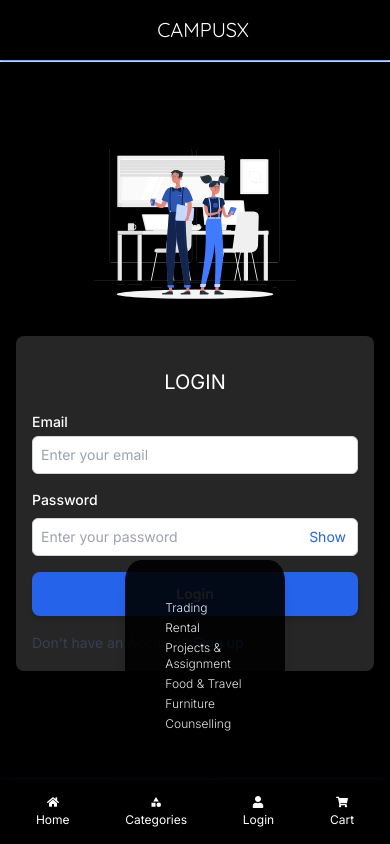
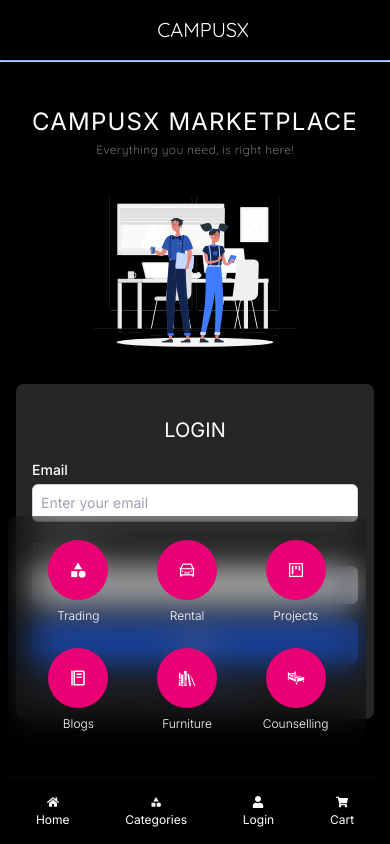
Before and after one commit to iQliPsE-22/campusx, a Next.js app: page /login in a window 390 px wide. Both pictures are taken after a click on the button "Categories". Shown: the top 844 px of the page. Built offline with nearby package versions, Linux system fonts and the light colour scheme.

Commit message:
Addded Item and Responsive Category menu

```diff
--- a/app/globals.css
+++ b/app/globals.css
@@ -109,7 +109,7 @@ input {
 }
 
 .fancy-border {
-  border-radius: 10% 10% 100% 0% / 10% 10% 34% 10% ;
+  border-radius: 10% 10% 19% 17% / 3% 4% 20% 19%  ;
 }
 @layer base {
   * {
--- a/app/login/page.js
+++ b/app/login/page.js
@@ -12,7 +12,10 @@ const Page = () => {
   return (
     <>
       <section className="bg-black h-full pt-8 p-4 pb-8 lg:p-8 min-h-dvh">
-        <Headline />
+      <Headline
+          heading={"CAMPUSX MARKETPLACE"}
+          text={"Everything you need, is right here!"}
+        />
         <div className="flex flex-col lg:flex-row items-center justify-start lg:justify-around">
           <div className="w-4/5 lg:w-1/2 flex justify-center p-2 lg:p-4 ">
             <Image
--- a/app/signup/page.js
+++ b/app/signup/page.js
@@ -12,7 +12,10 @@ const Page = () => {
   return (
     <>
       <section className="bg-black h-full pt-8 p-4 pb-8 lg:p-8 min-h-dvh">
-      <Headline />
+      <Headline
+          heading={"CAMPUSX MARKETPLACE"}
+          text={"Everything you need, is right here!"}
+        />
         <div className="min-h-dvh flex flex-col lg:flex-row items-center justify-center lg:justify-around">
           <div className="w-4/5 lg:w-1/2 flex justify-center p-2 lg:p-8 ">
             <Image
--- a/app/trading/page.js
+++ b/app/trading/page.js
@@ -10,6 +10,10 @@ import men_img from "../../public/men.jpg";
 import women_img from "../../public/women.jpg";
 import electronic_img from "../../public/electronics.jpg";
 import stationary_img from "../../public/stationary.jpg";
+import Item from "./../../components/Item";
+import Link from "next/link";
+import { FaArrowRight } from "react-icons/fa6";
+import Catergory_hightlight from './../../components/Catergory_hightlight';
 
 const page = () => {
   return (
@@ -26,15 +30,19 @@ const page = () => {
           </span>
         </h3>
       </div>
-      <div className="mt-8 lg:mt-4 p-2 lg:p-8 w-full flex flex-row justify-between lg:justify-around gap-2">
+      <div className="mt-8 lg:mt-4 p-2 lg:p-8 w-full flex flex-row justify-between lg:justify-around">
         <Category img_src={men_img} category_name={"Men"} />
         <Category img_src={women_img} category_name={"Women"} />
         <Category img_src={electronic_img} category_name={"Electronics"} />
         <Category img_src={stationary_img} category_name={"Stationary"} />
       </div>
-      <div>
 
-      </div>
+
+      <Catergory_hightlight category = {"Men"}/>
+      <Catergory_hightlight category = {"Women"}/>
+      <Catergory_hightlight category = {"Electronics"}/>
+      <Catergory_hightlight category = {"Stationary"}/>
+
     </section>
   );
 };
--- /dev/null
+++ b/components/Catergory_hightlight.jsx
@@ -0,0 +1,31 @@
+import React from "react";
+import Item from './Item';
+import { FaArrowRight } from 'react-icons/fa6';
+import Link  from 'next/link';
+
+const Catergory_hightlight = (props) => {
+  return (
+    <div className="pt-4 p-2 mt-4 lg:mt-8 ">
+      <div className="w-full flex flex-row justify-between items-center">
+        <h2 className="itim text-center underline font-bold text-lg lg:text-xl">
+          From {props.category} Collection
+        </h2>
+        <Link
+          href="/"
+          className="text-xl lg:text-3xl text-blue-700 cursor-pointer hover:underline"
+        >
+          <FaArrowRight />
+        </Link>
+      </div>
+      <div className="w-full  grid grid-cols-2 lg:grid-cols-4 lg:place-items-center gap-2 mt-4">
+        <Item />
+        <Item />
+        <Item />
+        <Item />
+      </div>
+    </div>
+  );
+};
+
+
+export default Catergory_hightlight;
--- a/components/Item.jsx
+++ b/components/Item.jsx
@@ -1,9 +1,33 @@
-import React from 'react'
+import React from "react";
+import Image from "next/image";
+import item_img from "../public/hero1.jpeg";
 
 const Item = () => {
   return (
-    <div>Item</div>
-  )
-}
+    <section className="itim pt-2 pb-2 p-1 lg:p-4 cursor-pointer border border-white rounded-lg shadow shadow-white hover:shadow-lg hover:shadow-white transition-all transform duration-300  bg-black text-white">
+      {/* Image Section */}
+      <div className="lg:w-full lg:p-4 bg-black border-b-2 rounded-t-lg overflow-hidden">
+        <Image
+          src={item_img}
+          alt="item"
+          className="object-cover object-center w-full lg:w-11/12 h-40 lg:h-60 transition-transform duration-300"
+        />
+      </div>
 
-export default Item
+      {/* Content Section */}
+      <div className="inter text-sm p-2 lg:pt-4 lg:p-3 w-full">
+        {/* Title */}
+        <h2 className="lg:text-lg line-clamp-1 lg:line-clamp-2  text-gray-200 hover:text-white transition-colors duration-200">
+          Lorem ips dolor sit amet consectetur adipisicing elit. Veniam
+          voluptatum nemo, officia adipisci quia impedit sit atque, dolore
+          repellat odio praesentium porro, consectetur voluptatem et a tempore
+          qui animi tenetur.
+        </h2>
+        {/* Price */}
+        <h3 className="mt-2 lg:mt-3 text-green-500 text-lg font-bold">$744</h3>
+      </div>
+    </section>
+  );
+};
+
+export default Item;
--- /dev/null
+++ b/components/Res_category_menu.jsx
@@ -0,0 +1,51 @@
+import React from "react";
+import Link from "next/link";
+import { BiFoodMenu } from "react-icons/bi";
+import { GiBed, GiBookshelf } from "react-icons/gi";
+import { AiOutlineProject, AiOutlineCar } from "react-icons/ai";
+import { MdCategory } from "react-icons/md";
+
+const Res_category_menu = ({ setShowCategories }) => {
+  const categories = [
+    { name: "Trading", link: "/trading", icon: <MdCategory /> },
+    { name: "Rental", link: "/rental", icon: <AiOutlineCar /> },
+    {
+      name: "Projects",
+      link: "/projects",
+      icon: <AiOutlineProject />,
+    },
+    {
+      name: "Blogs",
+      link: "/category/food-travel",
+      icon: <BiFoodMenu />,
+    },
+    { name: "Furniture", link: "/category/furniture", icon: <GiBookshelf /> },
+    { name: "Counselling", link: "/category/counselling", icon: <GiBed /> },
+  ];
+
+  return (
+    <div className="absolute flex items-center justify-center w-dvw left-[100%] transform -translate-x-1/2 bottom-[2rem] shadow-lg  pt-8 pb-8 p-4  transition-all duration-300 ease-in-out">
+      <ul className="w-full text-sm p-4 grid grid-cols-3 font-light bg-black bg-opacity-30 backdrop-blur-lg text-white rounded-md">
+        {categories.map((category, index) => (
+          <li
+            key={index}
+            className="p-2 flex justify-center items-center hover:text-[#E90074]"
+            onClick={() => setShowCategories(false)}
+          >
+            <Link
+              href={category.link}
+              className="flex flex-col justify-center items-center "
+            >
+              <div className="w-[60px] h-[60px] bg-[#E90074] space-x-2 text-lg rounded-full flex items-center justify-center">
+                {category.icon}
+              </div>
+              <p className = "text-xs p-2">{category.name}</p>
+            </Link>
+          </li>
+        ))}
+      </ul>
+    </div>
+  );
+};
+
+export default Res_category_menu;
--- a/components/Res_navbar.jsx
+++ b/components/Res_navbar.jsx
@@ -1,26 +1,43 @@
 "use client";
-import React, { useState } from "react";
+import React, { useState, useEffect, useRef } from "react";
 import Link from "next/link";
-import { FaUser, FaHome } from "react-icons/fa";
-import { FaShoppingCart } from "react-icons/fa";
+import { FaUser, FaHome, FaShoppingCart } from "react-icons/fa";
 import { MdCategory } from "react-icons/md";
+import Res_category_menu from './Res_category_menu';
 
 const ResNavbar = () => {
   const [showCategories, setShowCategories] = useState(false);
+  const dropdownRef = useRef(null);
+
+
+
+  // Close dropdown on outside click
+  useEffect(() => {
+    const handleOutsideClick = (event) => {
+      if (dropdownRef.current && !dropdownRef.current.contains(event.target)) {
+        setShowCategories(false);
+      }
+    };
+    document.addEventListener("mousedown", handleOutsideClick);
+    return () => document.removeEventListener("mousedown", handleOutsideClick);
+  }, []);
 
   return (
     <nav className="lg:hidden w-full fixed bottom-0 p-4 bg-black text-white shadow-inner shadow-lg shadow-[#407bff]">
       <ul className="flex justify-around items-center space-x-4 text-xs">
         {/* Home Link */}
         <li className="relative">
-          <Link href="/" className="flex flex-col items-center hover:text-[#E90074]">
+          <Link
+            href="/"
+            className="flex flex-col items-center hover:text-[#E90074]"
+          >
             <FaHome />
             <span className="text-xs mt-1">Home</span>
           </Link>
         </li>
 
         {/* Categories with Dropdown */}
-        <li className="relative">
+        <li className="relative" ref={dropdownRef}>
           <button
             onClick={() => setShowCategories(!showCategories)}
             className="flex flex-col items-center hover:text-[#E90074] focus:outline-none"
@@ -29,46 +46,16 @@ const ResNavbar = () => {
             <span className="text-xs mt-1">Categories</span>
           </button>
           {showCategories && (
-            <div className="itim fancy-border absolute bottom-[3.5rem] bg-black opacity-90 text-white w-40 shadow-lg p-8 ">
-              <ul className="flex flex-col items-start p-2 space-y-1 font-light">
-                <li>
-                  <Link href="/trading" className="hover:text-[#E90074]">
-                    Trading
-                  </Link>
-                </li>
-                <li>
-                  <Link href="/rental" className="hover:text-[#E90074]">
-                    Rental
-                  </Link>
-                </li>
-                <li>
-                  <Link href="/projects" className="hover:text-[#E90074]">
-                    Projects & Assignment
-                  </Link>
-                </li>
-                <li>
-                  <Link href="/category/sports" className="hover:text-[#E90074]">
-                    Food & Travel
-                  </Link>
-                </li>
-                <li>
-                  <Link href="/category/sports" className="hover:text-[#E90074]">
-                    Furniture
-                  </Link>
-                </li>
-                <li>
-                  <Link href="/category/sports" className="hover:text-[#E90074]">
-                    Counselling
-                  </Link>
-                </li>
-              </ul>
-            </div>
+            <Res_category_menu  setShowCategories = {setShowCategories}/>
           )}
         </li>
 
         {/* User/Login Link */}
         <li className="relative">
-          <Link href="/login" className="flex flex-col items-center hover:text-[#E90074]">
+          <Link
+            href="/login"
+            className="flex flex-col items-center hover:text-[#E90074]"
+          >
             <FaUser />
             <span className="text-xs mt-1">Login</span>
           </Link>
@@ -76,7 +63,10 @@ const ResNavbar = () => {
 
         {/* Cart Link */}
         <li className="relative">
-          <Link href="/cart" className="flex flex-col items-center hover:text-[#E90074]">
+          <Link
+            href="/cart"
+            className="flex flex-col items-center hover:text-[#E90074]"
+          >
             <FaShoppingCart />
             <span className="text-xs mt-1">Cart</span>
           </Link>
```
